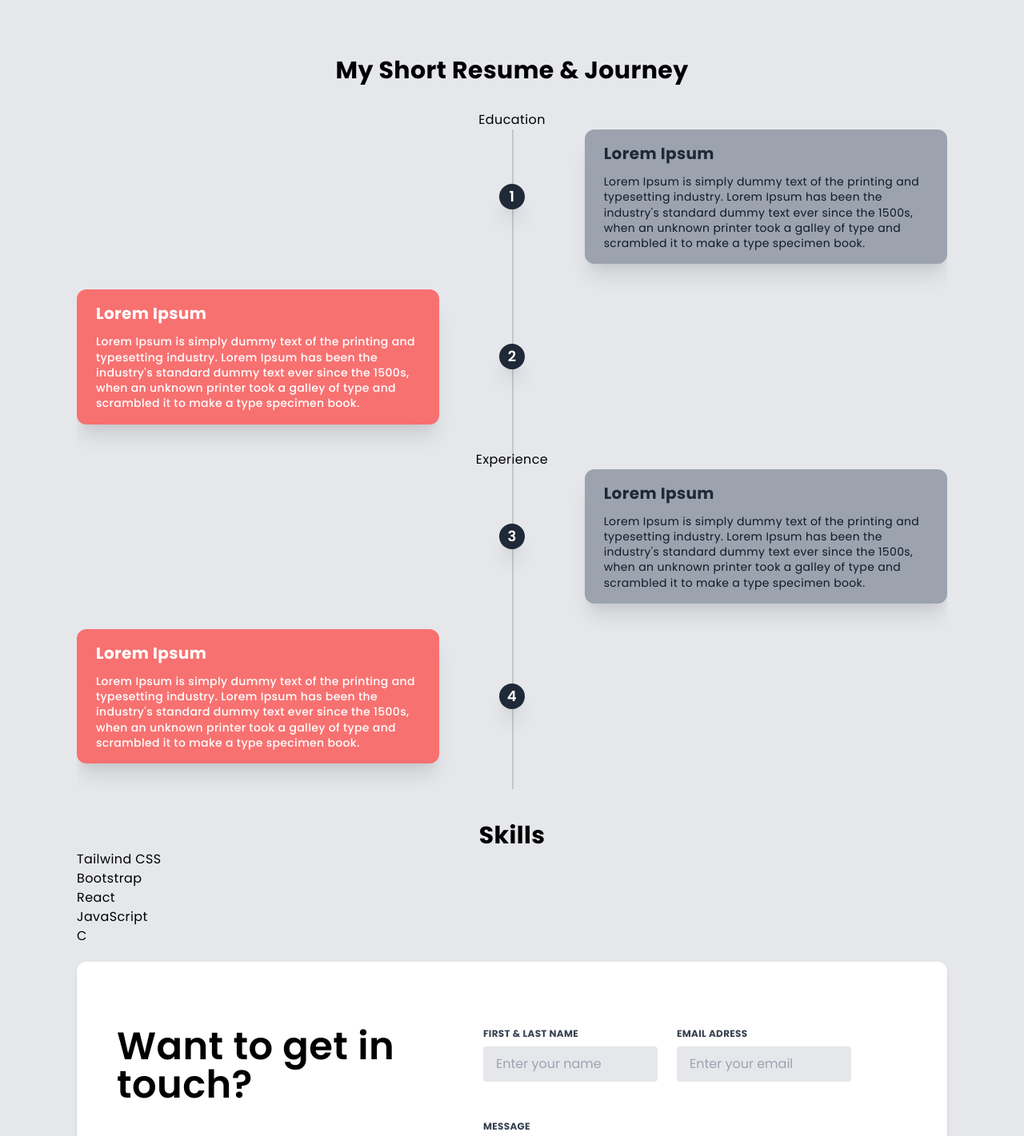
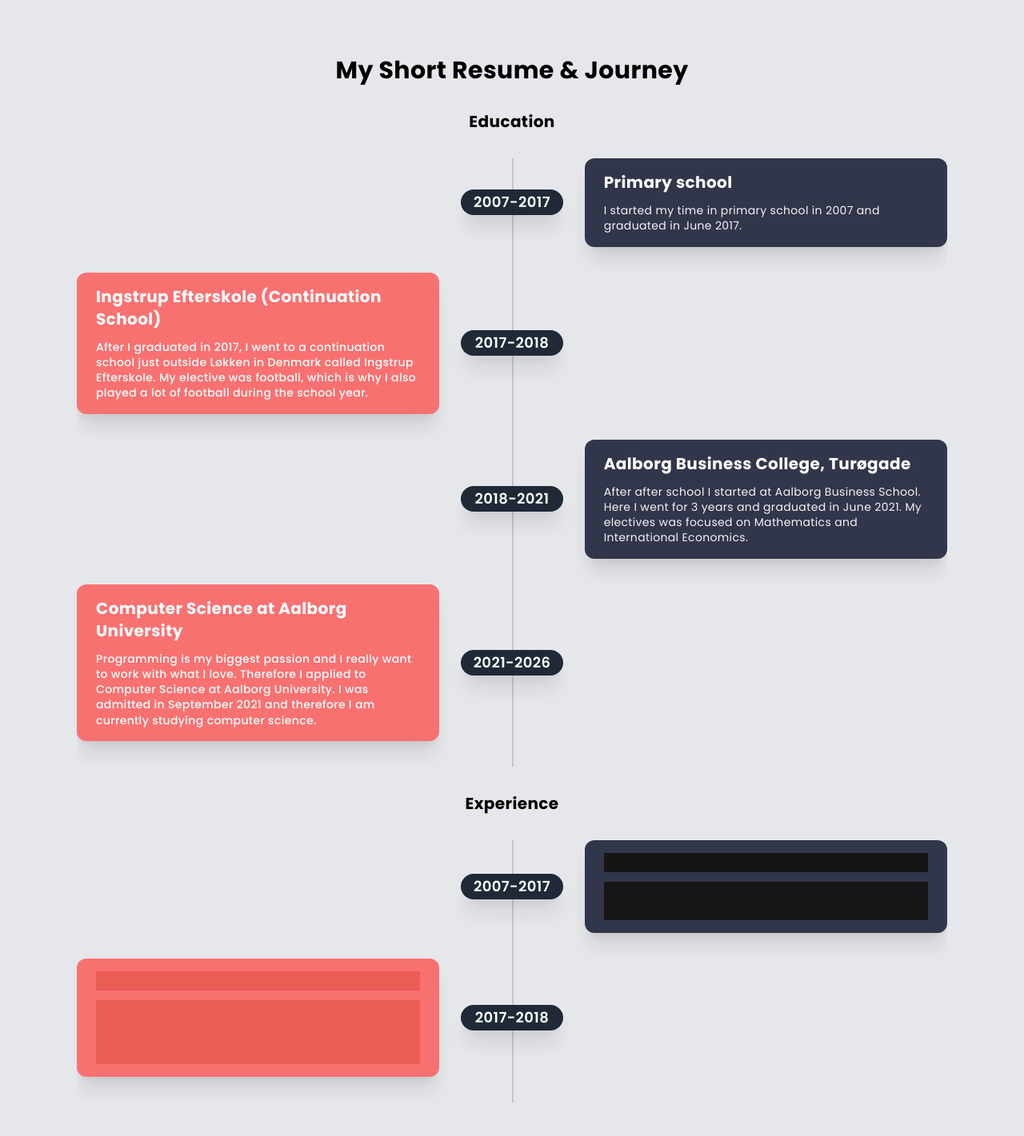
Before and after one commit to sebastianlivoni/personal-website, a React (Create React App) app: page /about in a window 1280 px wide. Shown: the part 800-2221 px from the top of the page at 80% size. Built offline with nearby package versions, Linux system fonts and the light colour scheme.

Commit message:
timeline education done - experience not done

```diff
--- a/src/components/timeline/index.js
+++ b/src/components/timeline/index.js
@@ -4,52 +4,79 @@
       <h1 className="text-center text-3xl font-bold dark:text-white">My Short Resume & Journey</h1>
       <div className="container mx-auto w-full h-full dark:text-white">
         <div className="relative wrap overflow-hidden pt-8 h-full">
-          <h1 className="text-center">Education</h1>
+          <h1 className="text-center mb-8 font-bold text-xl">Education</h1>
           <div className="border-2-2 absolute border-opacity-20 border-gray-700 h-full border" style={{left: "50%"}}></div>
           <div className="mb-8 flex justify-between items-center w-full right-timeline">
             <div className="order-1 w-5/12"></div>
-            <div className="z-20 flex items-center order-1 bg-gray-800 shadow-xl w-8 h-8 rounded-full">
-              <h1 className="mx-auto font-semibold text-lg text-white">1</h1>
+            <div className="z-20 flex items-center order-1 bg-gray-800 shadow-xl w-32 h-8 rounded-full">
+              <h1 className="mx-auto font-semibold text-lg text-white">2007-2017</h1>
             </div>
-            <div className="order-1 bg-gray-400 rounded-xl shadow-xl w-5/12 px-6 py-4">
-              <h3 className="mb-3 font-bold text-gray-800 text-xl">Lorem Ipsum</h3>
-              <p className="text-sm leading-snug tracking-wide text-gray-900 text-opacity-100">Lorem Ipsum is simply dummy text of the printing and typesetting industry. Lorem Ipsum has been the industry's standard dummy text ever since the 1500s, when an unknown printer took a galley of type and scrambled it to make a type specimen book.</p>
+            <div className="order-1 bg-custom-dark-gray-2 rounded-xl shadow-xl w-5/12 px-6 py-4">
+              <h3 className="mb-3 font-bold text-white text-xl">Primary school</h3>
+              <p className="text-sm leading-snug tracking-wide text-gray-100 text-opacity-100">I started my time in primary school in 2007 and graduated in June 2017.</p>
             </div>
           </div>
 
           <div className="mb-8 flex justify-between flex-row-reverse items-center w-full left-timeline">
             <div className="order-1 w-5/12"></div>
-            <div className="z-20 flex items-center order-1 bg-gray-800 shadow-xl w-8 h-8 rounded-full">
-              <h1 className="mx-auto text-white font-semibold text-lg">2</h1>
+            <div className="z-20 flex items-center order-1 bg-gray-800 shadow-xl w-32 h-8 rounded-full">
+              <h1 className="mx-auto text-white font-semibold text-lg">2017-2018</h1>
             </div>
             <div className="order-1 bg-red-400 rounded-xl shadow-xl w-5/12 px-6 py-4">
-              <h3 className="mb-3 font-bold text-white text-xl">Lorem Ipsum</h3>
-              <p className="text-sm font-medium leading-snug tracking-wide text-white text-opacity-100">Lorem Ipsum is simply dummy text of the printing and typesetting industry. Lorem Ipsum has been the industry's standard dummy text ever since the 1500s, when an unknown printer took a galley of type and scrambled it to make a type specimen book.</p>
+              <h3 className="mb-3 font-bold text-white text-xl">Ingstrup Efterskole (Continuation School)</h3>
+              <p className="text-sm font-medium leading-snug tracking-wide text-white text-opacity-100">After I graduated in 2017, I went to a continuation school just outside Løkken in Denmark called Ingstrup Efterskole. My elective was football, which is why I also played a lot of football during the school year.</p>
             </div>
           </div>
 
-          <h1 className="text-center">Experience</h1>
           <div className="mb-8 flex justify-between items-center w-full right-timeline">
             <div className="order-1 w-5/12"></div>
-            <div className="z-20 flex items-center order-1 bg-gray-800 shadow-xl w-8 h-8 rounded-full">
-              <h1 className="mx-auto font-semibold text-lg text-white">3</h1>
+            <div className="z-20 flex items-center order-1 bg-gray-800 shadow-xl w-32 h-8 rounded-full">
+              <h1 className="mx-auto font-semibold text-lg text-white">2018-2021</h1>
             </div>
-            <div className="order-1 bg-gray-400 rounded-xl shadow-xl w-5/12 px-6 py-4">
-              <h3 className="mb-3 font-bold text-gray-800 text-xl">Lorem Ipsum</h3>
-              <p className="text-sm leading-snug tracking-wide text-gray-900 text-opacity-100">Lorem Ipsum is simply dummy text of the printing and typesetting industry. Lorem Ipsum has been the industry's standard dummy text ever since the 1500s, when an unknown printer took a galley of type and scrambled it to make a type specimen book.</p>
+            <div className="order-1 bg-custom-dark-gray-2 rounded-xl shadow-xl w-5/12 px-6 py-4">
+              <h3 className="mb-3 font-bold text-white text-xl">Aalborg Business College, Turøgade</h3>
+              <p className="text-sm leading-snug tracking-wide text-gray-100 text-opacity-100">After after school I started at Aalborg Business School. Here I went for 3 years and graduated in June 2021. My electives was focused on Mathematics and International Economics.</p>
             </div>
           </div>
 
           <div className="mb-8 flex justify-between flex-row-reverse items-center w-full left-timeline">
             <div className="order-1 w-5/12"></div>
-            <div className="z-20 flex items-center order-1 bg-gray-800 shadow-xl w-8 h-8 rounded-full">
-              <h1 className="mx-auto text-white font-semibold text-lg">4</h1>
+            <div className="z-20 flex items-center order-1 bg-gray-800 shadow-xl w-32 h-8 rounded-full">
+              <h1 className="mx-auto text-white font-semibold text-lg">2021-2026</h1>
             </div>
             <div className="order-1 bg-red-400 rounded-xl shadow-xl w-5/12 px-6 py-4">
-              <h3 className="mb-3 font-bold text-white text-xl">Lorem Ipsum</h3>
-              <p className="text-sm font-medium leading-snug tracking-wide text-white text-opacity-100">Lorem Ipsum is simply dummy text of the printing and typesetting industry. Lorem Ipsum has been the industry's standard dummy text ever since the 1500s, when an unknown printer took a galley of type and scrambled it to make a type specimen book.</p>
+              <h3 className="mb-3 font-bold text-white text-xl">Computer Science at Aalborg University</h3>
+              <p className="text-sm font-medium leading-snug tracking-wide text-white text-opacity-100">Programming is my biggest passion and I really want to work with what I love. Therefore I applied to Computer Science at Aalborg University. I was admitted in September 2021 and therefore I am currently studying computer science.</p>
             </div>
           </div>
+
+        </div>
+        <div className="relative wrap overflow-hidden pt-8 h-full">
+          <h1 className="text-center mb-8 font-bold text-xl">Experience</h1>
+          <div className="border-2-2 absolute border-opacity-20 border-gray-700 h-full border" style={{left: "50%"}}></div>
+          <div className="mb-8 flex justify-between items-center w-full right-timeline">
+            <div className="order-1 w-5/12"></div>
+            <div className="z-20 flex items-center order-1 bg-gray-800 shadow-xl w-32 h-8 rounded-full">
+              <h1 className="mx-auto font-semibold text-lg text-white">2007-2017</h1>
+            </div>
+            <div className="order-1 bg-custom-dark-gray-2 rounded-xl shadow-xl w-5/12 px-6 py-4">
+              <h3 className="mb-3 font-bold h-6 w-full bg-custom-dark-blue animate-pulse text-gray-800 text-xl"></h3>
+              <p className="text-sm leading-snug tracking-wide bg-custom-dark-blue text-opacity-100 h-6 w-full"></p>
+              <p className="text-sm leading-snug tracking-wide bg-custom-dark-blue text-opacity-100 h-6 w-full"></p>
+            </div>
+          </div>
+
+          <div className="mb-8 flex justify-between flex-row-reverse items-center w-full left-timeline">
+            <div className="order-1 w-5/12"></div>
+            <div className="z-20 flex items-center order-1 bg-gray-800 shadow-xl w-32 h-8 rounded-full">
+              <h1 className="mx-auto text-white font-semibold text-lg">2017-2018</h1>
+            </div>
+            <div className="order-1 bg-red-400 rounded-xl shadow-xl w-5/12 px-6 py-4">
+              <h3 className="mb-3 font-bold text-white bg-custom-gradient-start text-xl w-full h-6"></h3>
+              <p className="text-sm font-medium leading-snug tracking-wide text-white text-opacity-100 bg-custom-gradient-start h-20 w-full"></p>
+            </div>
+          </div>
+
         </div>
       </div>
     </>
```
